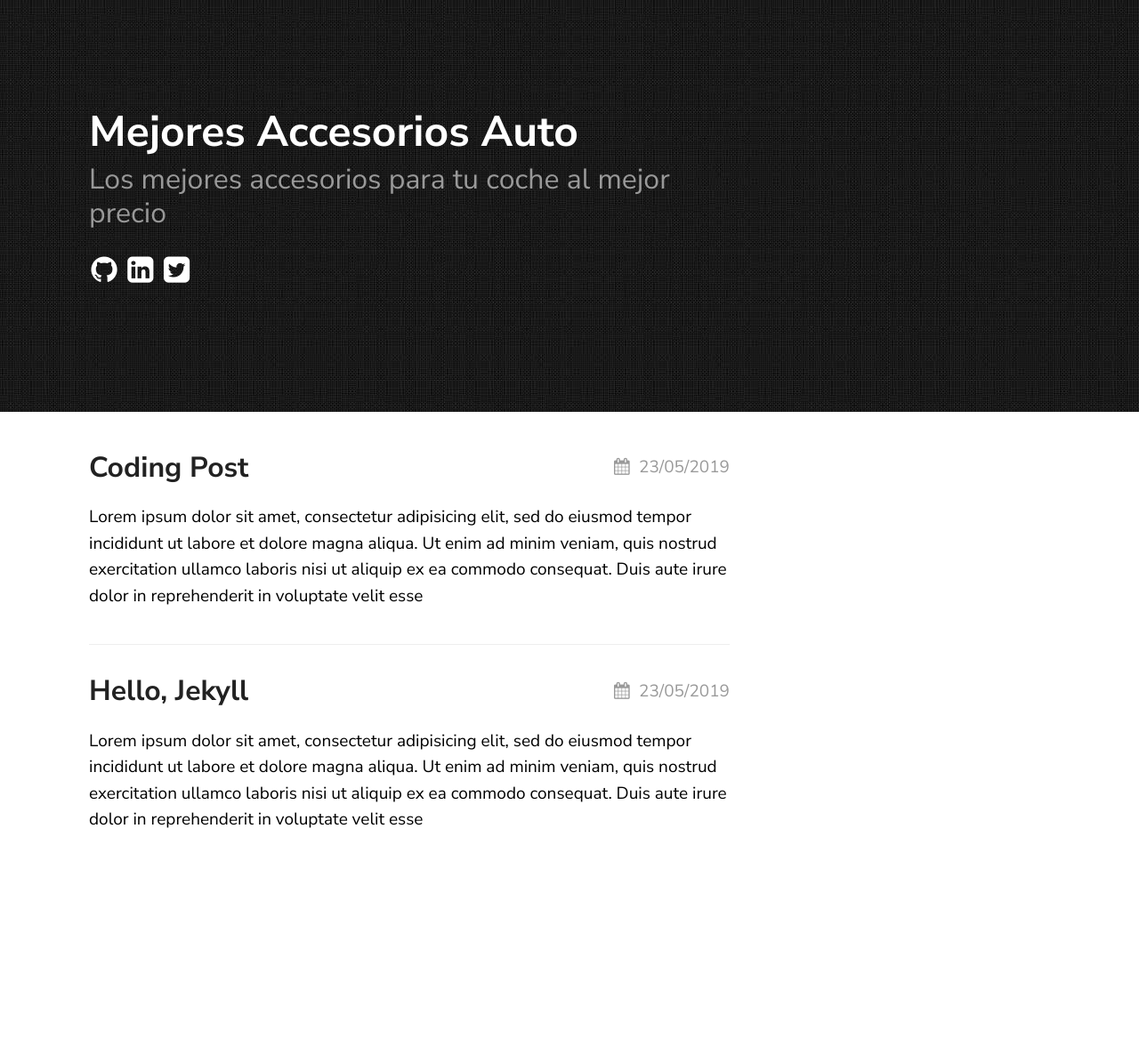
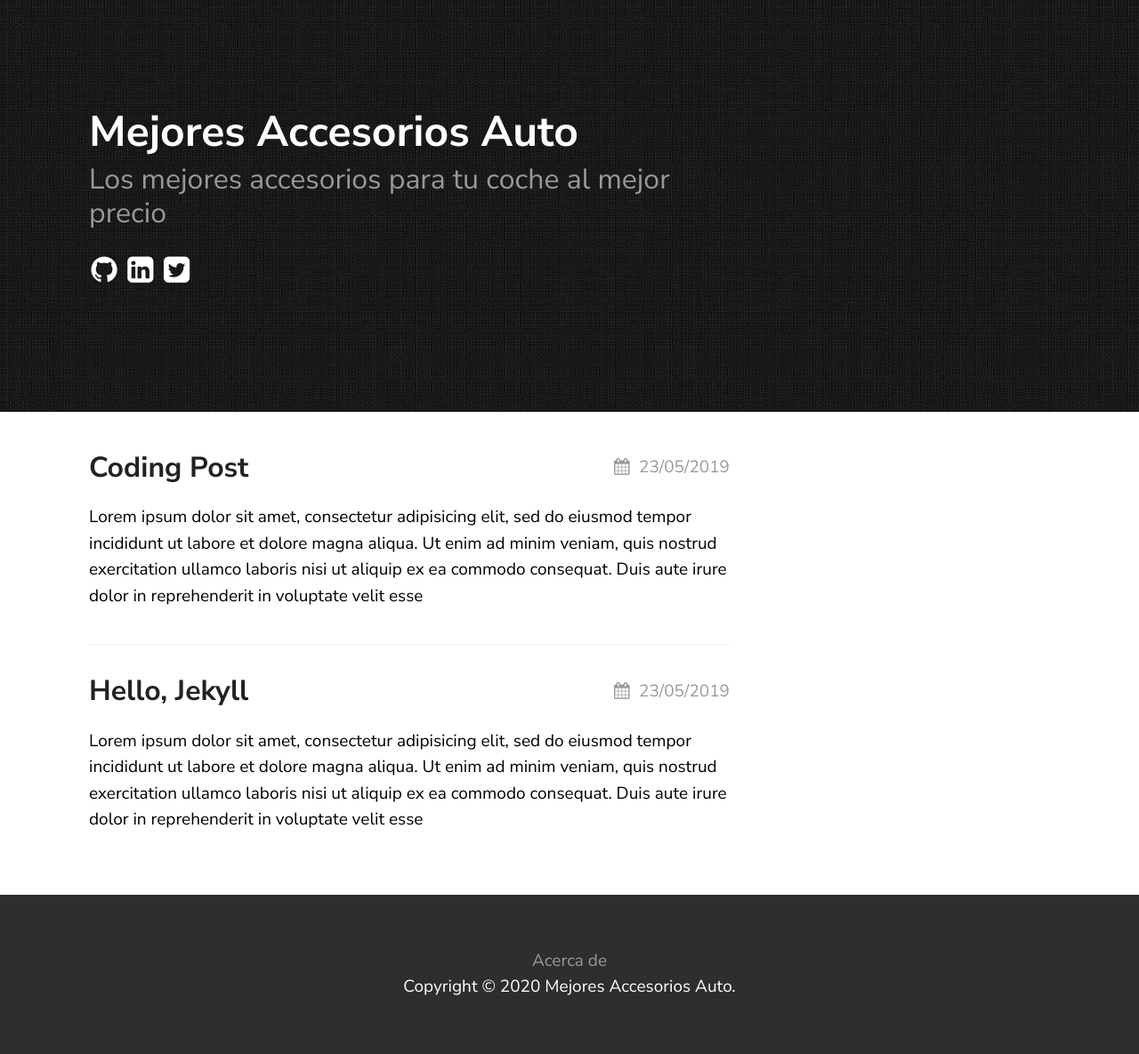
Before and after one commit to mejoreaccesoriosauto/mejoresaccesoriosauto, a Jekyll site: the page built from index.md, in a window 1280 px wide. Shown: the whole page at 89% size. Built offline with Jekyll 4.4.1, drawn with Linux system fonts in a browser that asks for light colours; before the commit the page ends 1006 px from its top, so only the background shows below that.

Commit message:
add footer

```diff
--- a/_includes/footer.html
+++ b/_includes/footer.html
@@ -9,24 +9,15 @@
 </script>
 {%- endif -%}
 
-{%- if site.texture.showPicker -%}
-<div id="texture-picker">
-	<div style="display:flex;justify-content: space-between">
-		<p>Select Texture</p>
-		<p><a id="hidePicker" href="#">Hide</a></p>
+
+<footer class="footer">
+	<div class="footer__content">
+		<span class="footer__content-about"> <a href="{{site.url}}/acerca-de">Acerca de</a></span>
+		<span class="footer__content-copy">Copyright &copy; {{ site.time | date: '%Y' }} {{ site.title | escape }}.</span>
 	</div>
-	<div class="texture-colors">
-		<div id="black"></div>
-		<div id="blue"></div>
-		<div id="red"></div>
-		<div id="purple"></div>
-		<div id="green"></div>
-	</div>
-	<p class="info">You can use the <b>showPicker</b> property in _config.yml to hide this picker permanently.</p>
-	<p class="info">You can use the <b>texture</b> property in _config.yml to apply a texture permanently.</p>
-</div>
-<script src="{{ "/assets/js/picker.js" | relative_url }}"></script>
-{%- endif -%}
+</footer>
+
+
 
 {%- if site.texture.useMathJax -%}
 <script type="text/javascript"
--- a/_sass/theme.scss
+++ b/_sass/theme.scss
@@ -255,3 +255,21 @@ header {
 		}
 	}
 }
+
+.footer {
+	background-color:#2d2e2d;
+	color: white;
+
+	&__content{
+		display: flex;
+		flex-direction: column;
+		justify-content: center;
+		align-items: center;
+		padding-top: 60px;
+		padding-bottom: 60px;
+		&-about {
+			cursor: pointer;
+		}
+
+	}
+}
```
